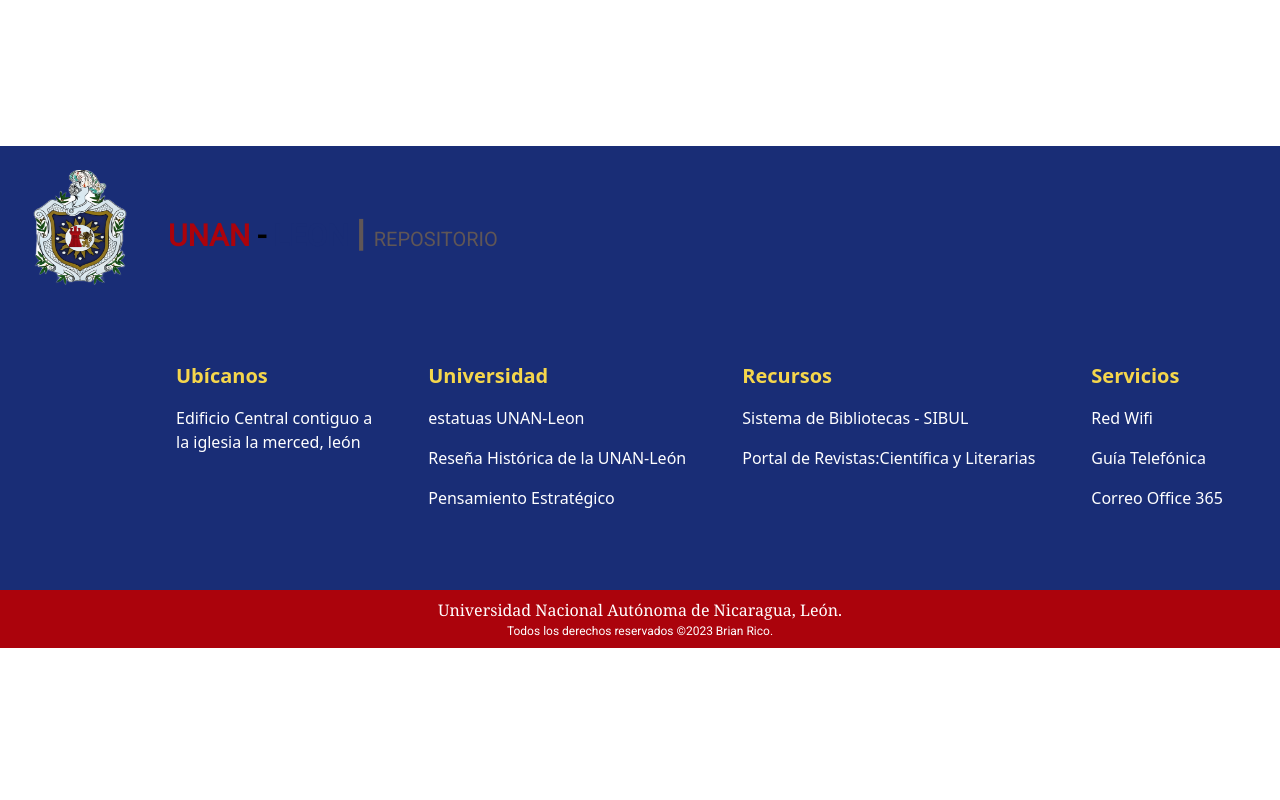
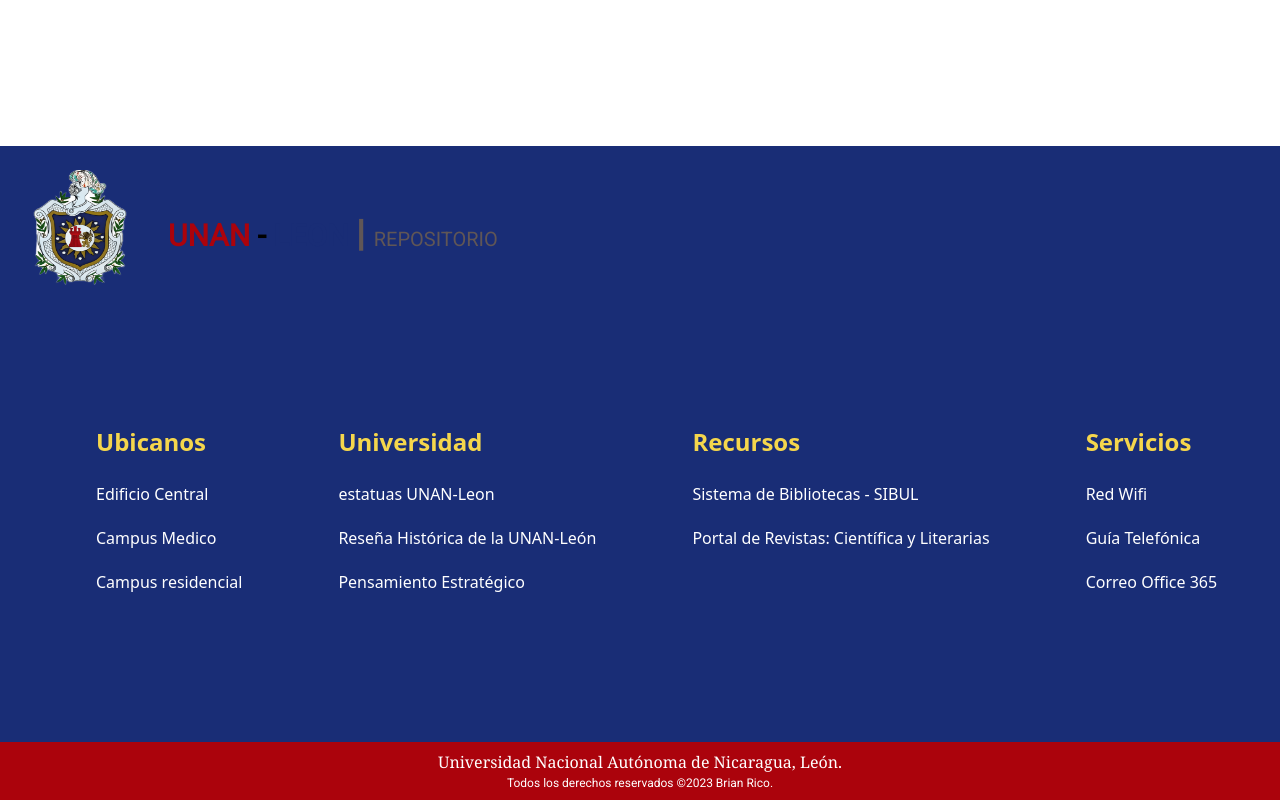
Before and after one commit to Bricret/repositorio-UNAN-Leon, a React (Vite) app: page / in a window 1280 px wide. Shown: the part 4573-5373 px from the top of the page. Before the commit the page ends 5221 px from the top, so only its background shows below. Built offline with nearby package versions, Linux system fonts and the light colour scheme.

Commit message:
mejoras en footer

```diff
--- a/src/components/footer/Footer.jsx
+++ b/src/components/footer/Footer.jsx
@@ -1,6 +1,5 @@
 import { LogoType } from '../logo/LogoType'
 import { ItemsFooter } from './ItemsFooter'
-
 
 export const Footer = () => {
   return (
--- a/src/components/footer/ItemsFooter.jsx
+++ b/src/components/footer/ItemsFooter.jsx
@@ -1,41 +1,24 @@
+import seccion from "./seccion"
+
 
 export const ItemsFooter = () => {
   return (
         <>
-            <div className=" flex flex-wrap ml-44 mt-10 pb-20  space-x-14 text-third-color ">
-                <section>
-                    <h2  className=" pb-4 font-bold text-xl">Ubícanos</h2>
-                    <ul className="text-white space-y-4">
-                        <li><span className=" block">Edificio Central contiguo a</span>la iglesia la merced, león</li>
-                    </ul>
-                </section>
-
-                <section>
-                    <h2 className=" pb-4 font-bold text-xl">Universidad</h2>
-                    <ul className="text-white space-y-4">
-                        <li>estatuas UNAN-Leon</li>
-                        <li>Reseña Histórica de la UNAN-León</li>
-                        <li>Pensamiento Estratégico</li>
-                    </ul>
-                </section>
-
-                <section>
-                    <h2  className=" pb-4 font-bold text-xl">Recursos</h2>
-                    <ul className="text-white space-y-4">
-                        <li>Sistema de Bibliotecas - SIBUL</li>
-                        <li>Portal de Revistas:Científica y Literarias</li>
-                    </ul>
-                </section>
-
-                <section>
-                    <h2  className=" pb-4 font-bold text-xl">Servicios</h2>
-                    <ul className="text-white space-y-4">
-                        <li>Red Wifi</li>
-                        <li>Guía Telefónica</li>
-                        <li>Correo Office 365</li>
-                    </ul>
-                </section>
-
+            <div className="flex flex-wrap ml-24 mt-10 pb-32 pt-16  space-x-24 text-third-color">
+                {
+                    seccion.map(( value, index ) => (
+                        <>
+                        <section key={ index }>
+                            <h2 className=" pb-6 font-bold text-2xl cursor-default">{value.title}</h2>
+                            <ul className="text-white">
+                                <li className="mb-5 cursor-pointer" >{value.seccion1}</li>
+                                <li className="mb-5 cursor-pointer" >{value.seccion2}</li>
+                                <li className="mb-5 cursor-pointer" >{value.seccion3}</li>
+                            </ul>
+                        </section>
+                        </>
+                    ))
+                }
             </div>
 
             <div className="bg-primary-color text-white p-2 text-center">
--- a/src/components/footer/seccion.js
+++ b/src/components/footer/seccion.js
@@ -2,8 +2,35 @@
 
 const seccion = [
     {
+        id: 1,
+        title: 'Ubicanos',
+        seccion1: 'Edificio Central',
+        seccion2: 'Campus Medico',
+        seccion3: 'Campus residencial'
+    },
 
-    }
+    {
+        id: 2,
+        title: 'Universidad',
+        seccion1: 'estatuas UNAN-Leon',
+        seccion2: 'Reseña Histórica de la UNAN-León',
+        seccion3: 'Pensamiento Estratégico',
+    },
+
+    {
+        id: 3,
+        title: 'Recursos',
+        seccion1: 'Sistema de Bibliotecas - SIBUL',
+        seccion2: 'Portal de Revistas: Científica y Literarias',
+    },
+
+    {
+        id: 4,
+        title: 'Servicios',
+        seccion1: 'Red Wifi',
+        seccion2: 'Guía Telefónica',
+        seccion3: 'Correo Office 365',
+    },
 ]
 
 export default seccion;
--- a/src/hooks/useSelect.js
+++ b/src/hooks/useSelect.js
@@ -7,12 +7,13 @@
 
 
     const [select, setSelect] = useState( type );
-    const [first, setFirst] = useState( thing1, thing2 );
+    const [first, setFirst] = useState( thing1 );
 
     useEffect(() =>{
 
         select ? setFirst(thing1) : setFirst(thing2);
 
+    // eslint-disable-next-line react-hooks/exhaustive-deps
     },[]);
 
     const onPick = () => {
```
